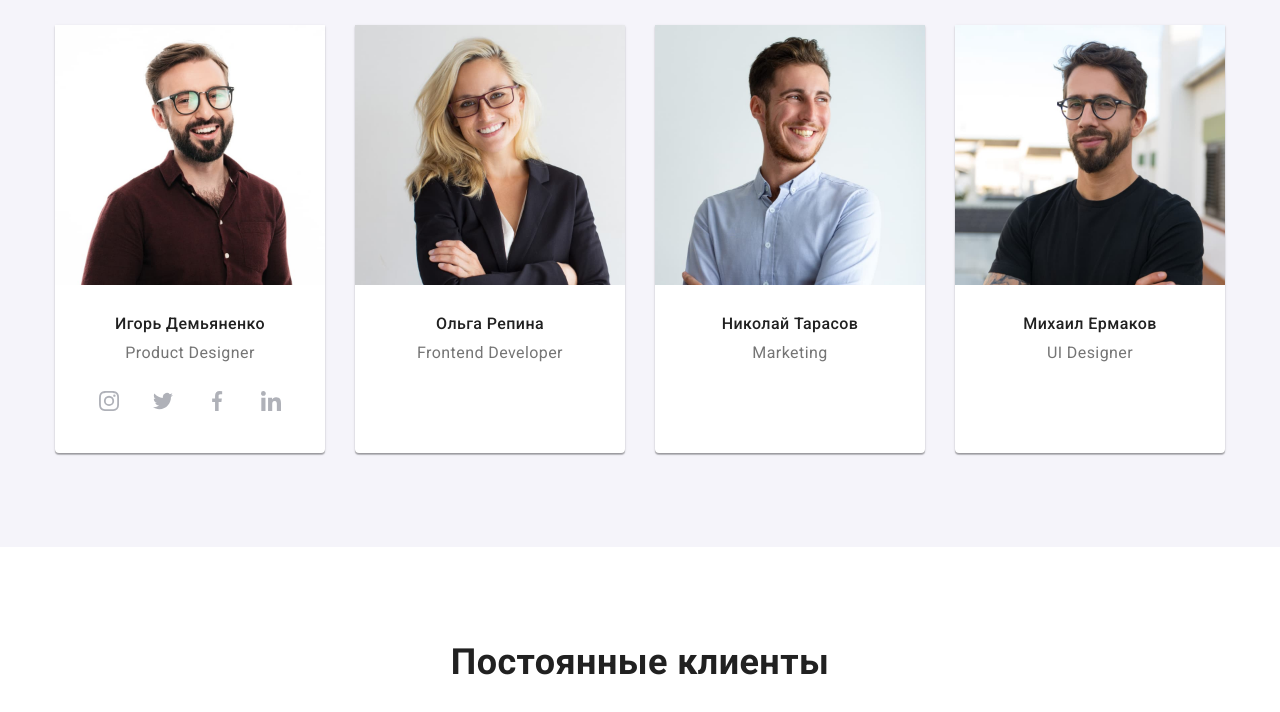
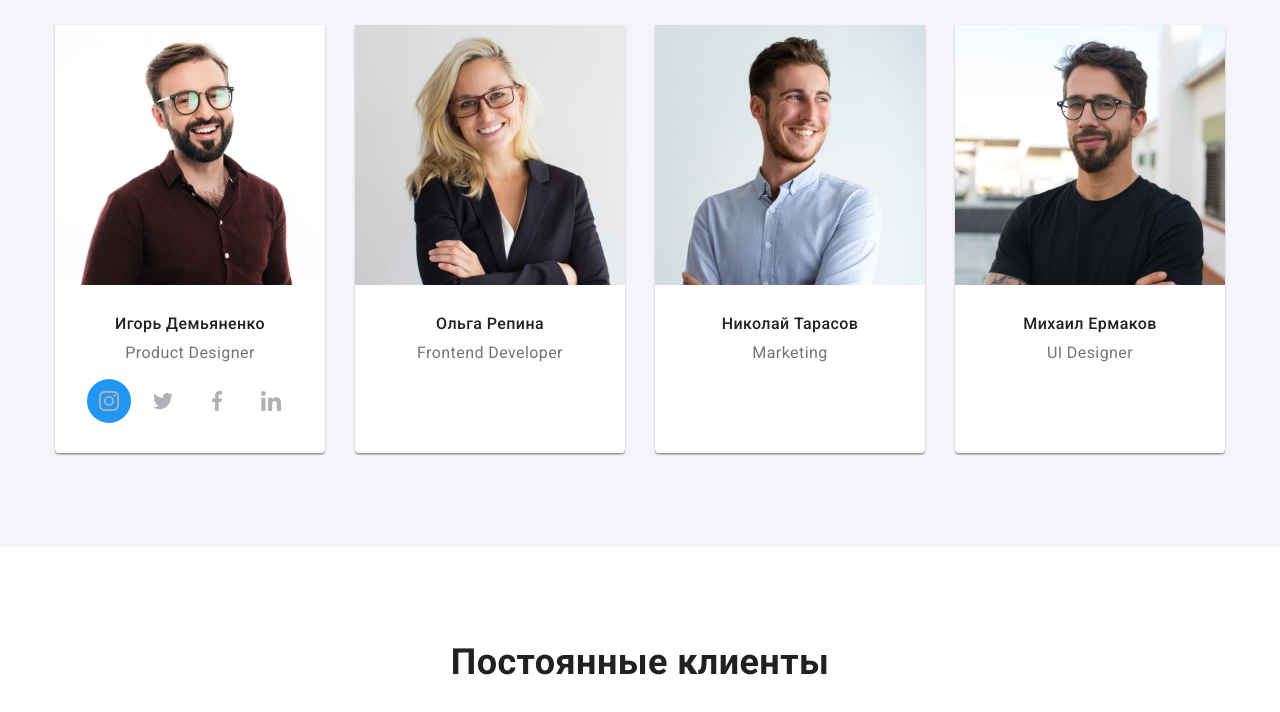
Before and after one commit to JulyKapuza/goit-markup-hw-04, a plain HTML site: page index.html in a window 1280 px wide. In both pictures the pointer is over the icon 109 px from the left and 2158 px from the top of the page. Shown: the part 1758-2470 px from the top of the page. Drawn offline with nearby package versions, Linux system fonts and the light colour scheme.

Commit message:
Update styles.css

```diff
--- a/css/styles.css
+++ b/css/styles.css
@@ -466,6 +466,15 @@ address {
 
 }
 
+.link-icon:hover{
+    fill: var(--white-color);
+}
+
+.app .link:hover{
+    background-color: var(--accent-color);
+}
+
+
 /* Clients */
 .clients{
     display: flex;
```
